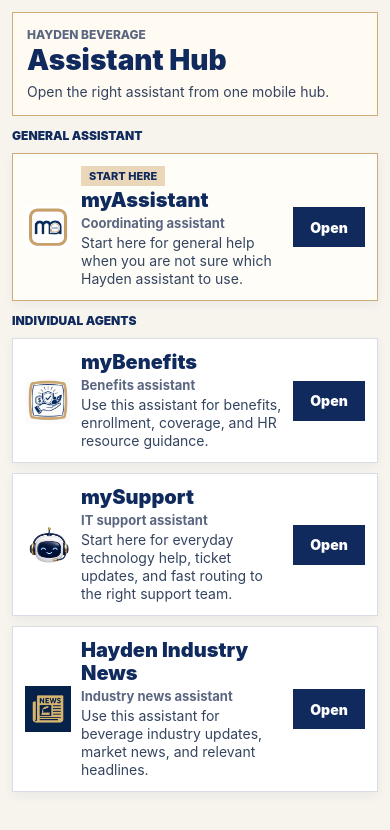
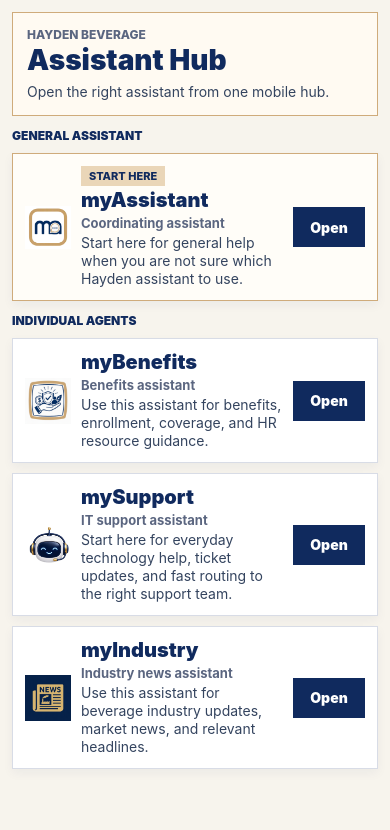
Before and after one commit to jwinnAThayden/hayden-assistant-hub, a React Native app: screen / in a window 390 px wide. Shown: the top 830 px of the page. Built offline with nearby package versions, Linux system fonts and the light colour scheme; no server answers.

Commit message:
Rename Hayden Industry News to myIndustry

```diff
--- a/src/data/assistants.ts
+++ b/src/data/assistants.ts
@@ -61,7 +61,7 @@ export const assistants: Assistant[] = [
   },
   {
     id: 'industry-news',
-    name: 'Hayden Industry News',
+    name: 'myIndustry',
     label: 'Industry news assistant',
     description: 'Use this assistant for beverage industry updates, market news, and relevant headlines.',
     platform: 'Microsoft',
```
